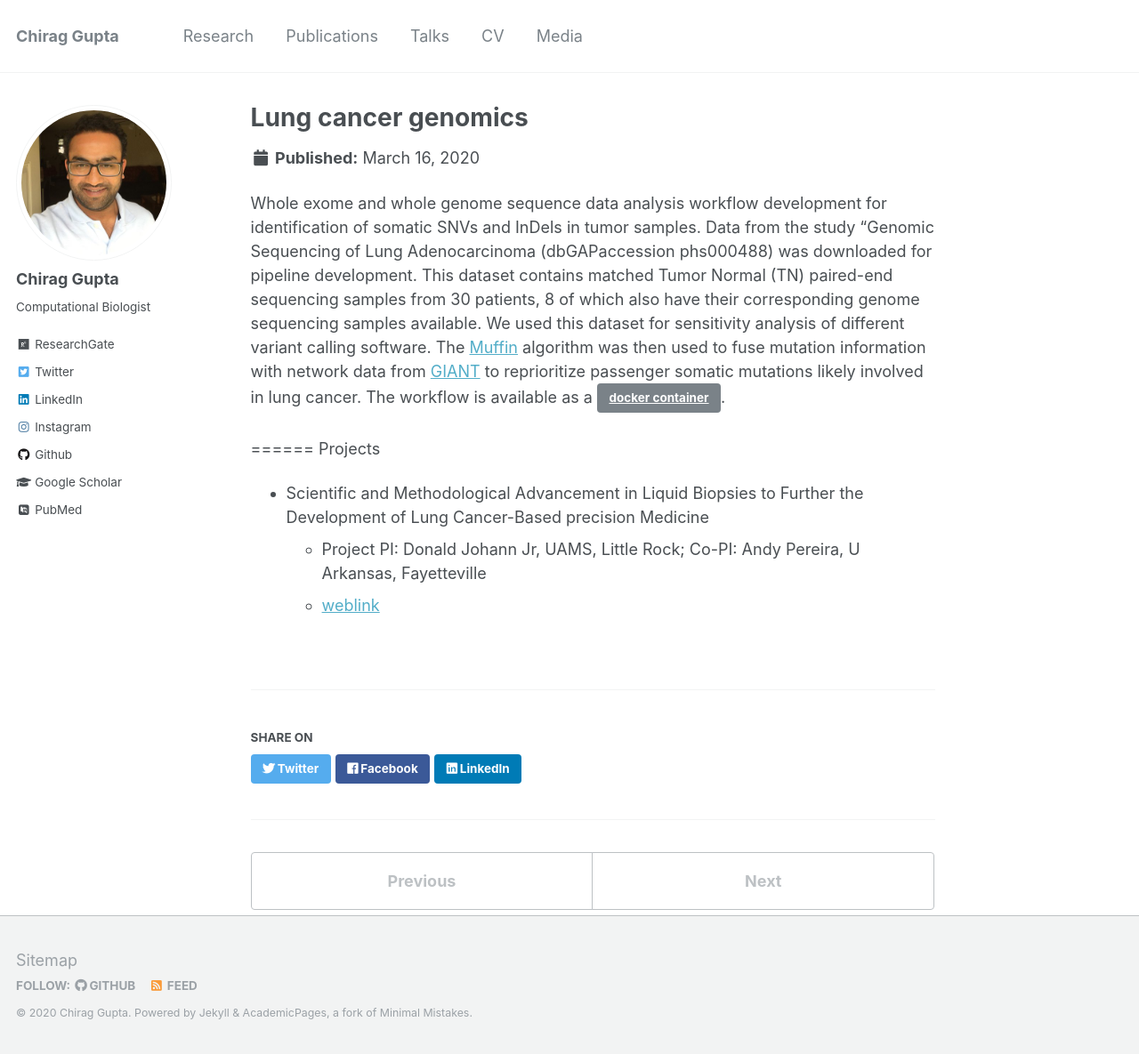
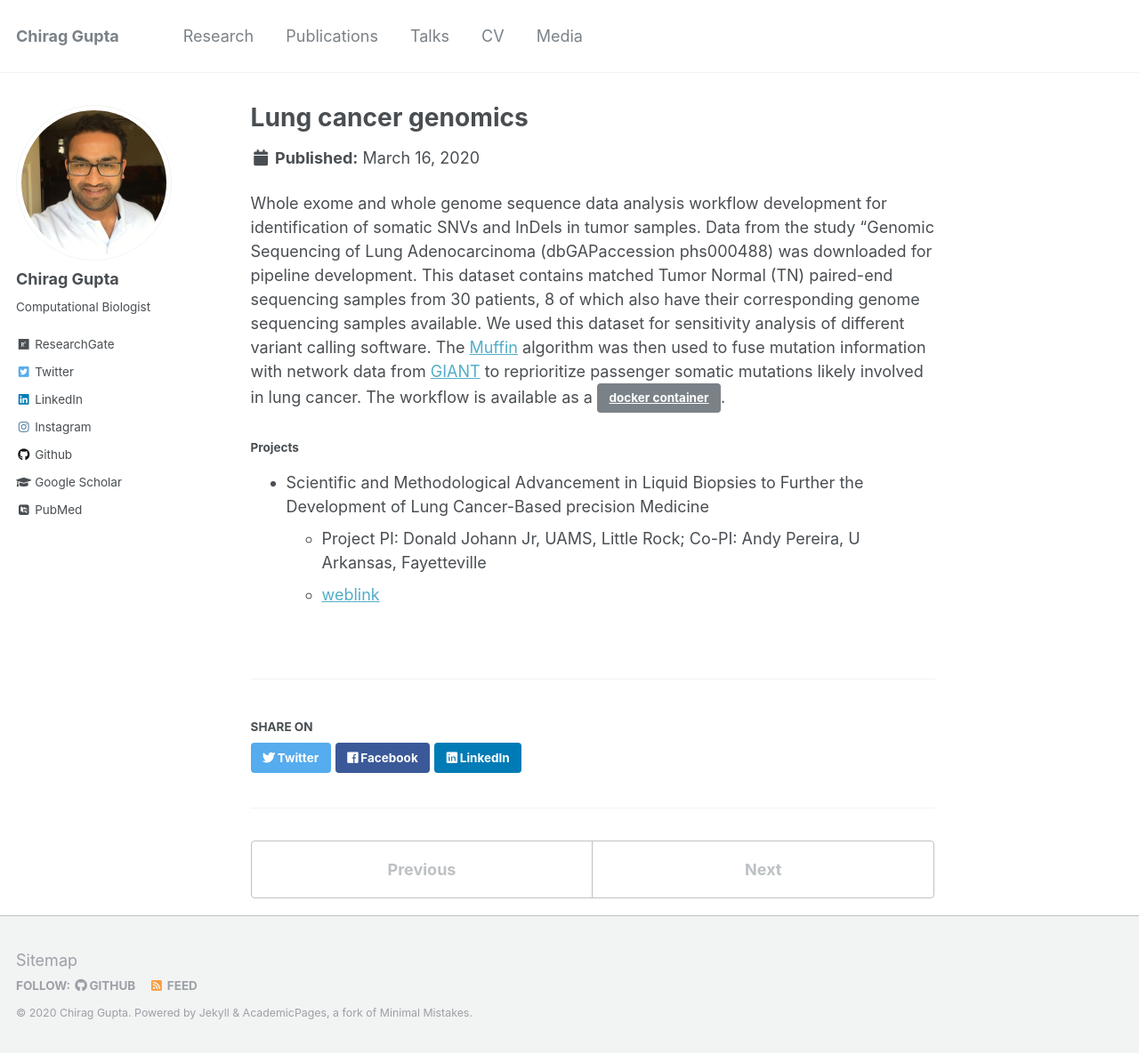
Before and after one commit to cngupta/cngupta.github.io, a Jekyll site: the page built from _portfolio/02_cancer.md, in a window 1280 px wide and 1185 px high. Shown: the whole window at 89% size. Built offline with Jekyll 4.4.1, drawn with Linux system fonts in a browser that asks for light colours; some web fonts are replaced.

Commit message:
reserach

```diff
--- a/_portfolio/02_cancer.md
+++ b/_portfolio/02_cancer.md
@@ -7,8 +7,8 @@
 Whole exome and whole genome sequence data analysis workflow development for identification of somatic SNVs and InDels in tumor samples. Data from the study "Genomic Sequencing of Lung Adenocarcinoma (dbGAPaccession phs000488) was downloaded for pipeline development. This dataset contains matched Tumor Normal (TN) paired-end sequencing samples from 30 patients, 8 of which also have their corresponding genome sequencing samples available. We used this dataset for sensitivity analysis of different variant calling software. The [Muffin](https://genomebiology.biomedcentral.com/articles/10.1186/s13059-016-0989-x) algorithm was then used to fuse mutation information with network data from [GIANT](http://giant.princeton.edu/download/) to reprioritize passenger somatic mutations likely involved in lung cancer.
 The workflow is available as a [docker container](https://hub.docker.com/r/pereiralab/wes){: .btn .btn-outline}.
 
-======
-Projects
+
+#### Projects
 * Scientific and Methodological Advancement in Liquid Biopsies to Further the Development of Lung Cancer-Based precision Medicine
   * Project PI: Donald Johann Jr, UAMS, Little Rock; Co-PI: Andy Pereira, U Arkansas, Fayetteville
   * [weblink]("https://journals.sagepub.com/doi/abs/10.1177/1535370217750087")
```
